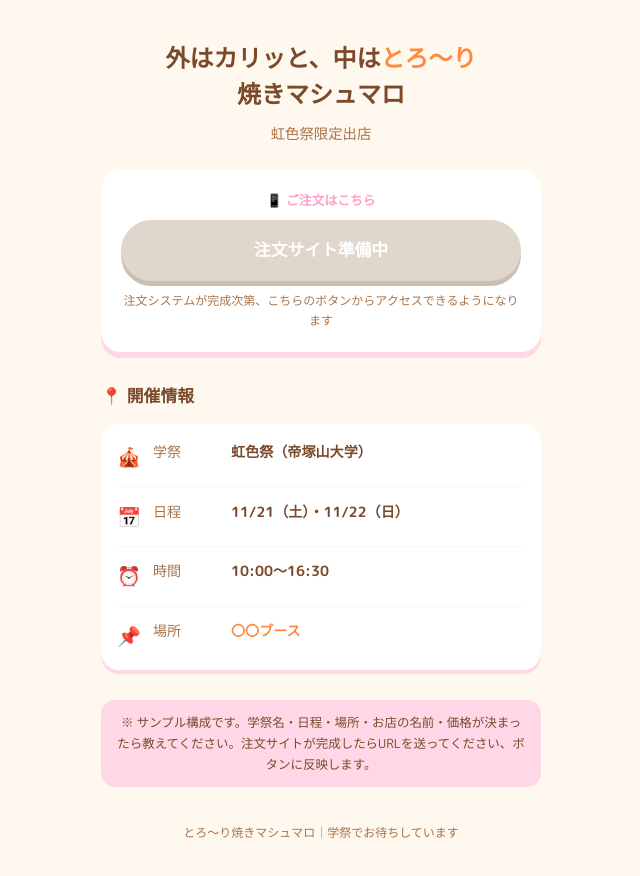
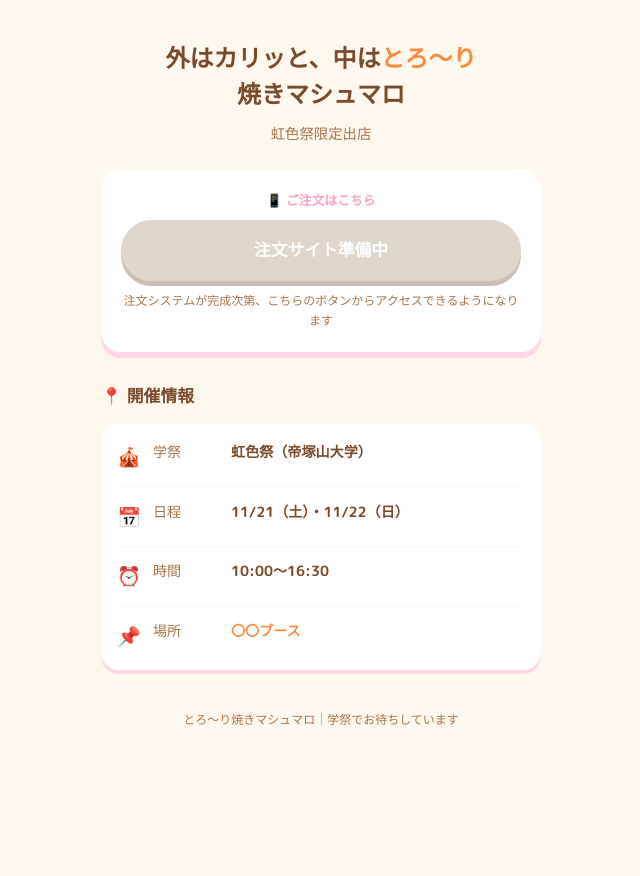
Before and after one commit to taro2004/taro2004.github.io, a plain HTML site: page index.html in a window 1280 px wide. Shown: the whole page, without its empty margins (319-959 px from the left). After the commit the page ends 800 px from the top, so only its background shows below. Drawn offline with Linux system fonts and the light colour scheme.

Commit message:
Update index.html

```diff
--- a/index.html
+++ b/index.html
@@ -177,10 +177,6 @@
   </div>
 </section>
 
-<div class="dev-note">
-  ※ サンプル構成です。学祭名・日程・場所・お店の名前・価格が決まったら教えてください。注文サイトが完成したらURLを送ってください、ボタンに反映します。
-</div>
-
 <footer>
   とろ〜り焼きマシュマロ｜学祭でお待ちしています
 </footer>
```
